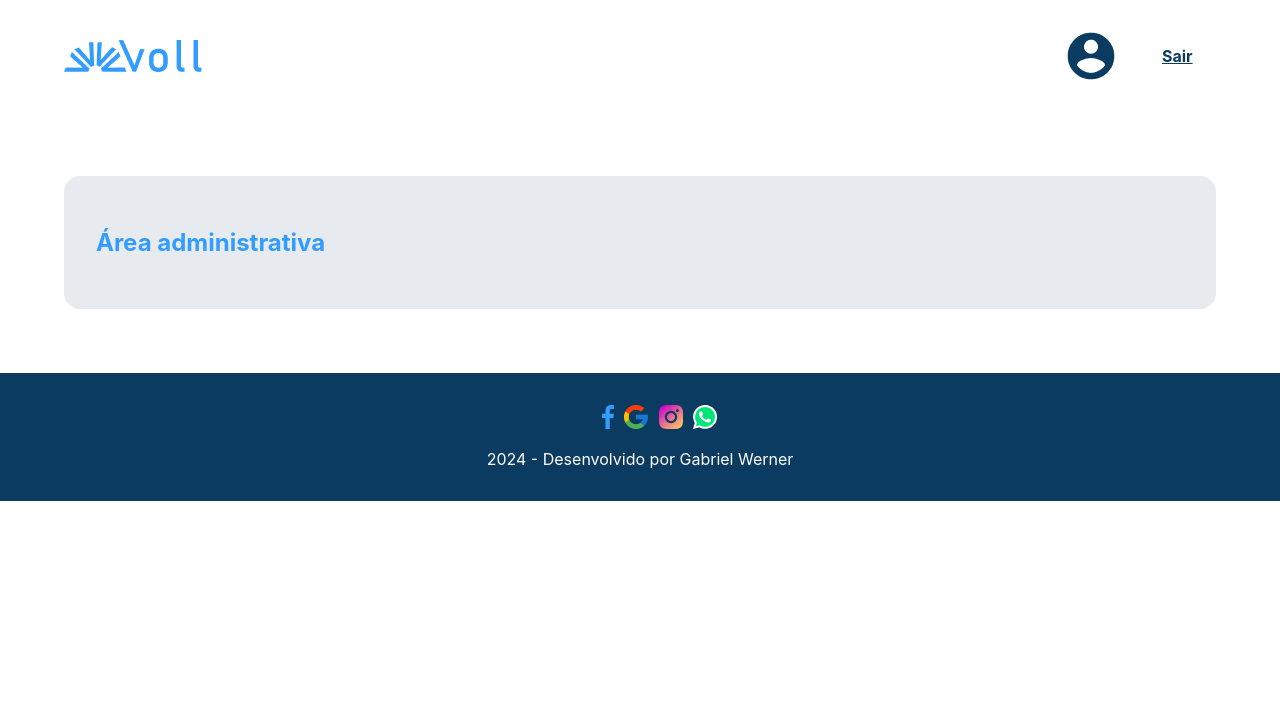
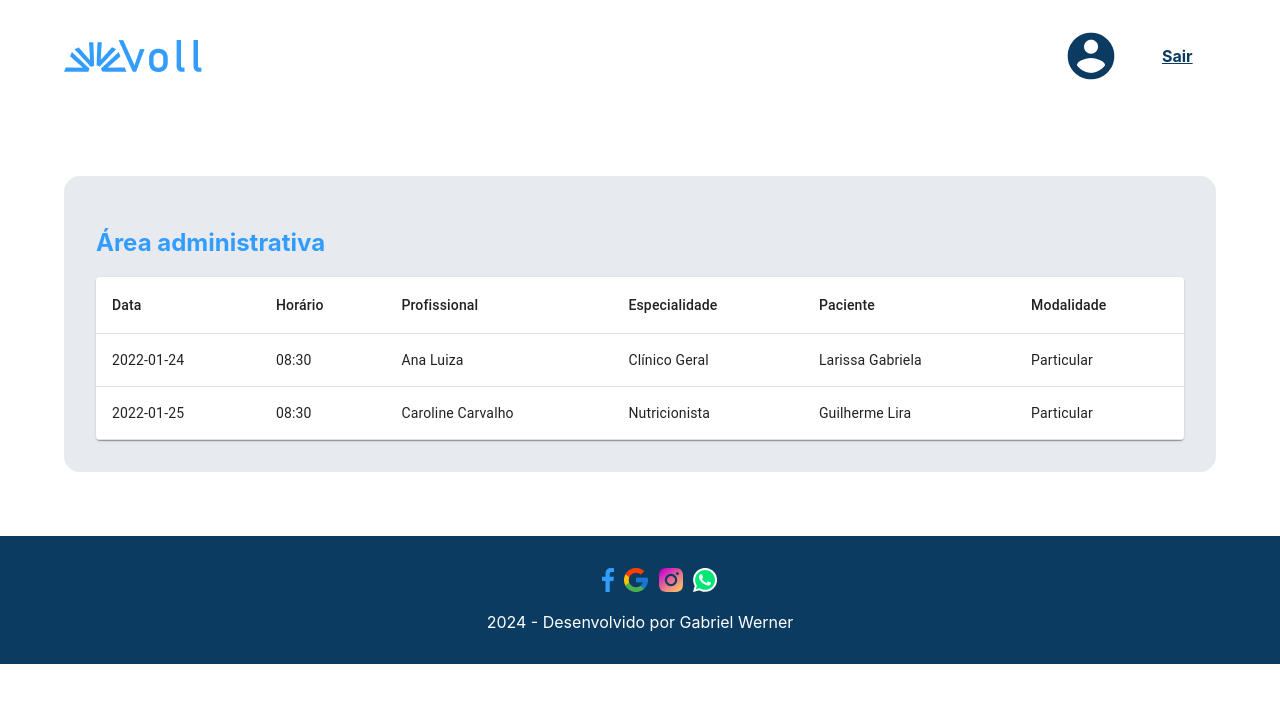
Before and after one commit to gabrielgfw/react-typescript-alura, a React (Create React App) app: page / in a window 1280 px wide. Shown: the top 702 px of the page. Built offline with nearby package versions, Linux system fonts and the light colour scheme; data requests are answered from the project's data file; the HTML template or start-up script is replaced by a standard one.

Commit message:
Criando componente de tabela para listar as consultas

```diff
--- a/src/App.tsx
+++ b/src/App.tsx
@@ -2,14 +2,19 @@
 import Cabecalho from './components/cabecalho';
 import Container from './components/container';
 import Rodape from './components/rodape';
+import Tabela from './components/tabela';
 import Titulo from './components/titulo';
+import useDadosConsulta from './useDadosConsulta';
 
 function App() {
+  const { dados, erro } = useDadosConsulta();
+
   return (
     <>
       <Cabecalho />
       <Container>
         <Titulo>Área administrativa</Titulo>
+        <Tabela consultas={ dados }/>
       </Container>
       <Rodape />
     </>
--- /dev/null
+++ b/src/components/tabela/index.tsx
@@ -0,0 +1,40 @@
+import { Paper, Table, TableBody, TableCell, TableContainer, TableHead, TableRow } from "@mui/material";
+import IConsulta from "../../types/IConsulta";
+
+function Tabela({ consultas }: { consultas: IConsulta[] | null}) {
+  return (
+    <>
+      <TableContainer component={Paper}>
+        <Table sx={{minWidth: 700}} aria-label="tabela-customizada">
+          <TableHead>
+            <TableRow>
+              <TableCell>Data</TableCell>
+              <TableCell>Horário</TableCell>
+              <TableCell>Profissional</TableCell>
+              <TableCell>Especialidade</TableCell>
+              <TableCell>Paciente</TableCell>
+              <TableCell>Modalidade</TableCell>
+            </TableRow>
+          </TableHead>
+          <TableBody>
+              { consultas?.map(linha => {
+                return (
+                  <TableRow>
+                    <TableCell component="th" scope="row">{linha.data}</TableCell>
+                    <TableCell >{linha.horario}</TableCell>
+                    <TableCell >{linha.profissional[0].nome}</TableCell>
+                    <TableCell >{linha.profissional[0].especialidade}</TableCell>
+                    <TableCell >{linha.paciente}</TableCell>
+                    <TableCell >{linha.modalidade}</TableCell>
+                  </TableRow>
+                )
+              }) }
+
+            </TableBody>
+        </Table>
+      </TableContainer>
+    </>
+  );
+}
+
+export default Tabela;
--- a/src/useDadosConsulta.ts
+++ b/src/useDadosConsulta.ts
@@ -4,3 +4,5 @@
 const useDadosConsulta = () => {
   return useFetch<IConsulta[]>({ url: 'consultas' });
 }
+
+export default useDadosConsulta;
```
